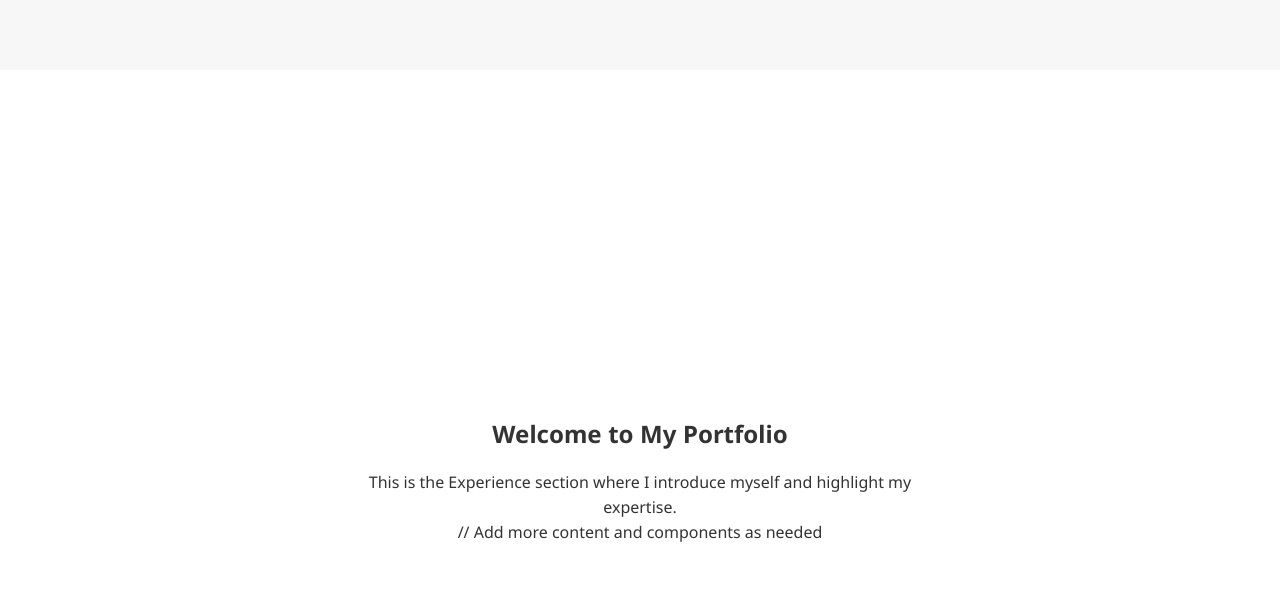
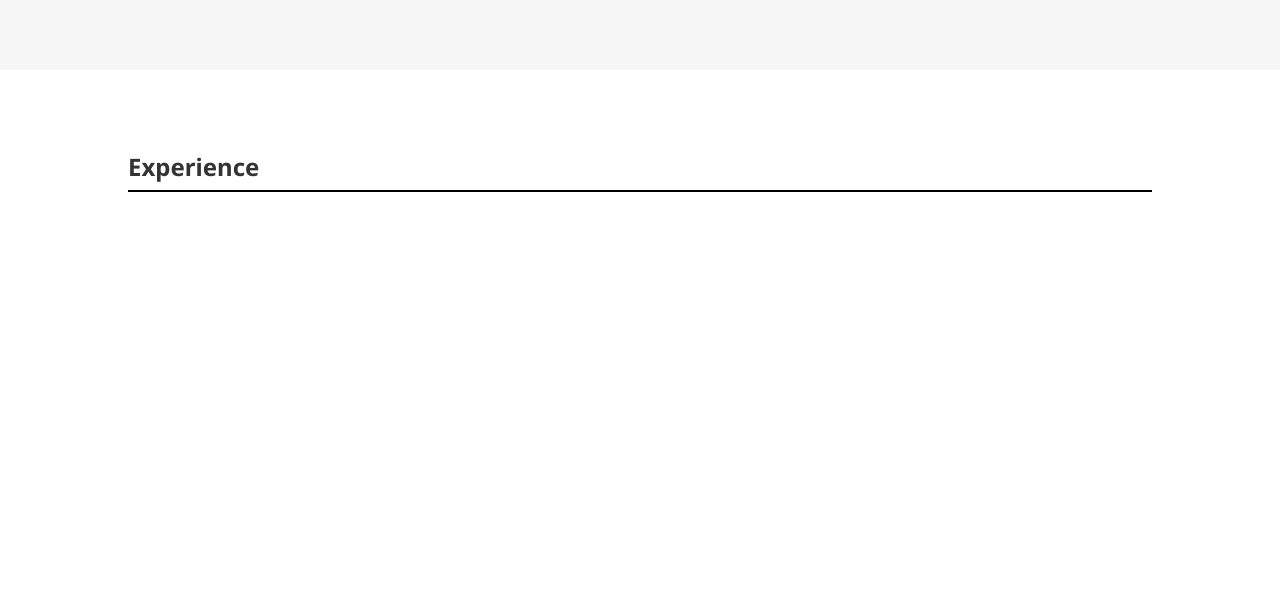
Before and after one commit to CalebLItalien/PortfolioWebsite, a React (Create React App) app: page / in a window 1280 px wide. Shown: the part 730-1323 px from the top of the page. Built offline with nearby package versions, Linux system fonts and the light colour scheme.

Commit message:
fixed scrolling issue

```diff
--- a/src/App.tsx
+++ b/src/App.tsx
@@ -1,3 +1,4 @@
+import {useState} from 'react';
 import styled from "styled-components";
 import { NavigationBar } from "./components/NavigationBar";
 import Home  from "./sections/Home";
@@ -7,6 +8,7 @@ import Skills from "./sections/Skills";
 import Certifications from "./sections/Certifications";
 import Contact from "./sections/Contact";
 import Experience from "./sections/Experience";
+
 const AppWrapper = styled.div`
   height: 100vh;
   padding: 0;
@@ -15,11 +17,10 @@ const AppWrapper = styled.div`
   flex-direction: column;
 `;
 
-const StyledSection = styled.section`
+const CenteredSection = styled.section`
   min-height: 100vh;
   display: flex;
   flex-direction: column;
-  align-items: center;
   justify-content: center;
   background: #ffffff;
   color: #333333;
@@ -30,43 +31,79 @@ const StyledSection = styled.section`
   }
 
   h2 {
-    margin: 0 0 2rem 0; // Space out the heading from the content below
-    font-size: 2.5rem; // Large font size for the heading
+    margin: 0 0 2rem 0;
+    font-size: 2.5rem;
   }
 
   p {
-    font-size: 1rem; // Standard font size for the paragraph
-    line-height: 1.6; // Line height for better readability
-    max-width: 600px; // Max width of text content, for readability
-    margin: 0 auto; // Center the text block
+    font-size: 1rem;
+    line-height: 1.6;
+    max-width: 600px;
+    margin: 0 auto;
   }
-  `;
+`;
+
+const StandardSection = styled.section`
+  min-height: 100vh;
+  display: flex;
+  flex-direction: column;
+  background: #ffffff;
+  color: #333333;
+  text-align: center;
+
+  &:nth-of-type(odd) {
+    background: #f7f7f7;
+  }
+
+  h2 {
+    margin: 0 0 2rem 0;
+    font-size: 2.5rem;
+  }
+
+  p {
+    font-size: 1rem;
+    line-height: 1.6;
+    max-width: 600px;
+    margin: 0 auto;
+  }
+`;
 
 export function App() {
+  const [navBarHeight, setNavBarHeight] = useState(0);
+
+  const scrollToSection = (sectionId: string) => {
+    const section = document.getElementById(sectionId);
+    if (section) {
+      window.scrollTo({
+        top: section.offsetTop - navBarHeight,
+        behavior: 'smooth'
+      });
+    }
+  };
   return (
     <AppWrapper>
-      <NavigationBar />
-      <StyledSection id="home">
+      <NavigationBar onHeightChange={setNavBarHeight} scrollToSection={scrollToSection}/>
+      <CenteredSection id="home">
         <Home/>
-      </StyledSection>
-      <StyledSection id="experience">
+      </CenteredSection>
+      <StandardSection id="experience">
         <Experience/>
-      </StyledSection>
-      <StyledSection id="skills">
+      </StandardSection>
+      <StandardSection id="skills">
         <Skills/>
-      </StyledSection>
-      <StyledSection id="projects">
+      </StandardSection>
+      <StandardSection id="projects">
         <Projects/>
-      </StyledSection>
-      <StyledSection id="resume">
+      </StandardSection>
+      <CenteredSection id="resume">
         <Resume/>
-      </StyledSection>
-      <StyledSection id="certifications">
+      </CenteredSection>
+      <CenteredSection id="certifications">
         <Certifications/>
-      </StyledSection>
-      <StyledSection id="contact">
+      </CenteredSection>
+      <CenteredSection id="contact">
         <Contact/>
-      </StyledSection>
+      </CenteredSection>
 
     </AppWrapper>
   );
--- a/src/components/NavigationBar.tsx
+++ b/src/components/NavigationBar.tsx
@@ -1,17 +1,12 @@
-import { ReactElement } from "react";
+import { ReactElement, useRef, useEffect } from "react";
 import styled from "styled-components";
 import {useName} from "../utils/useName";
-import {
-    HomePath,
-    ResumePath,
-    ProjectsPath,
-    SkillsPath,
-    CertificationsPath,
-    ContactPath,
-    ExperiencePath,
-  } from "../routing/paths";
 import { theme } from "../theme";
 
+interface NavigationBarProps {
+  onHeightChange: (height: number) => void;
+  scrollToSection: (sectionId: string) => void;
+}
 
 const NavBarWrapper = styled.div`
   position: fixed;
@@ -64,31 +59,47 @@ export const StyledHeading = styled.h1`
 `;
 
 
-export function NavigationBar(): ReactElement {
+export function NavigationBar({ onHeightChange, scrollToSection }: NavigationBarProps): ReactElement {
+  const navBarRef = useRef<HTMLDivElement>(null);
   const name = useName();
+
+  useEffect(() => {
+    const updateNavBarHeight = () => {
+      if (navBarRef.current) {
+        const newHeight = navBarRef.current.offsetHeight;
+        onHeightChange(newHeight);
+      }
+    };
+
+    updateNavBarHeight();
+    window.addEventListener('resize', updateNavBarHeight);
+
+    return () => window.removeEventListener('resize', updateNavBarHeight);
+  }, [onHeightChange]);
+
   return (
-      <NavBarWrapper>
+      <NavBarWrapper ref={navBarRef}>
           <StyledHeading>{name}</StyledHeading>
           <StyledNav>
-            <StyledAnchorLink href={HomePath}>
+            <StyledAnchorLink onClick={() => scrollToSection('home')}>
               Home
             </StyledAnchorLink>
-            <StyledAnchorLink href={ExperiencePath}>
+            <StyledAnchorLink onClick={() => scrollToSection('experience')}>
               Experience
             </StyledAnchorLink>
-            <StyledAnchorLink href={SkillsPath}>
+            <StyledAnchorLink onClick={() => scrollToSection('skills')}>
               Skills
             </StyledAnchorLink>
-            <StyledAnchorLink href={ProjectsPath}>
+            <StyledAnchorLink onClick={() => scrollToSection('projects')}>
               Projects
             </StyledAnchorLink>
-            <StyledAnchorLink href={ResumePath}>
+            <StyledAnchorLink onClick={() => scrollToSection('resume')}>
               Resume
             </StyledAnchorLink>
-            <StyledAnchorLink href={CertificationsPath}>
+            <StyledAnchorLink onClick={() => scrollToSection('certifications')}>
               Certifications
             </StyledAnchorLink>
-            <StyledAnchorLink href={ContactPath}>
+            <StyledAnchorLink onClick={() => scrollToSection('contact')}>
               Contact
             </StyledAnchorLink>
           </StyledNav>
--- a/src/routing/paths.ts
+++ /dev/null
@@ -1,7 +0,0 @@
-export const HomePath = "#home";
-export const ResumePath = "#resume";
-export const ProjectsPath = "#projects";
-export const SkillsPath = "#skills";
-export const CertificationsPath = "#certifications";
-export const ContactPath = "#contact";
-export const ExperiencePath = "#experience";
--- a/src/sections/Experience.tsx
+++ b/src/sections/Experience.tsx
@@ -2,7 +2,23 @@ import React from 'react';
 import styled from 'styled-components';
 
 const ExperienceWrapper = styled.div`
-  // Some styling for the Experience section
+  position: relative;
+`;
+
+const ExperienceTitle = styled.h1`
+  position: absolute;
+  top: 10vh;
+  left: 10vw;
+  margin: 0;
+`;
+
+const Underline = styled.div`
+  height: 2px;
+  width: 80vw;
+  background-color: black;
+  position: absolute;
+  top: 15vh;
+  left: 10vw;
 `;
 
 // interface ExperienceProps {
@@ -12,9 +28,8 @@ const ExperienceWrapper = styled.div`
 const Experience: React.FC = () => {
   return (
     <ExperienceWrapper>
-      <h1>Welcome to My Portfolio</h1>
-      <p>This is the Experience section where I introduce myself and highlight my expertise.</p>
-      // Add more content and components as needed
+      <ExperienceTitle>Experience</ExperienceTitle>
+      <Underline />
     </ExperienceWrapper>
   );
 };
--- a/src/sections/Home.tsx
+++ b/src/sections/Home.tsx
@@ -7,6 +7,7 @@ import { useBio } from '../hooks/useBio';
 const HomeWrapper = styled.div`
   margin-top: -20vh;
   position: relative;
+  justify-content: center;
 `;
 
 // interface HomeProps {
```
Also changed, not shown: public/bio.txt.
